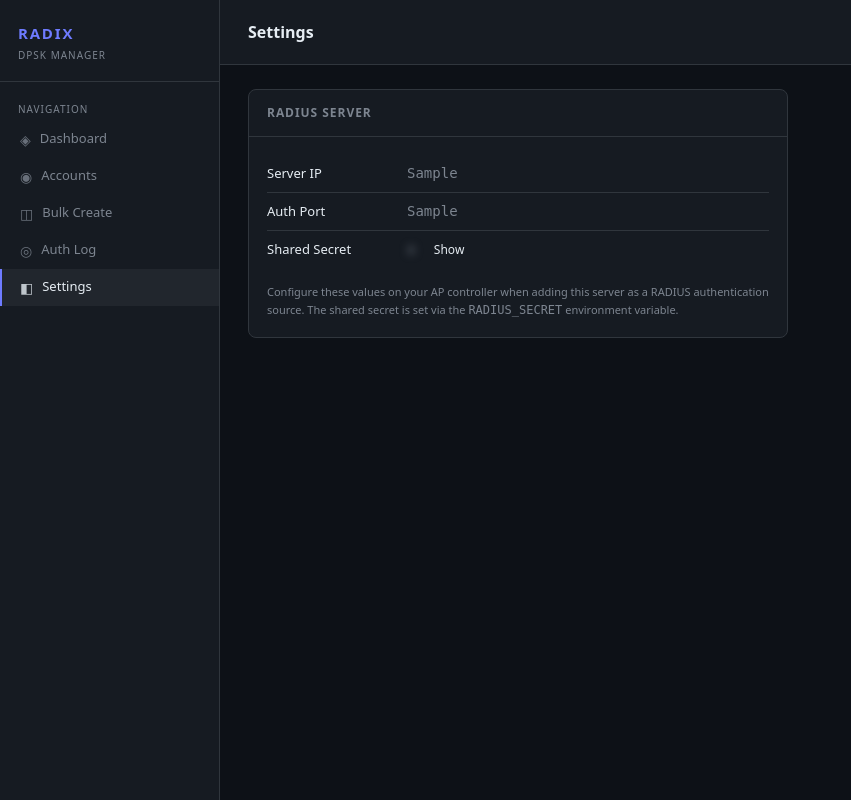
After one commit to alekm/radix, a FastAPI app: template web/templates/settings.html in a window 1280 px wide. The commit adds this page. Shown: the whole page, without its empty margins (0-851 px from the left). Run offline with FastAPI, Linux system fonts and the light colour scheme; the template is opened without the code that fills it: most values are stand-ins (such as "Sample title", 1, 10 or a date in 2020).

Commit message:
Add Settings page with RADIUS connection details
Shows server IP, port 1812, and shared secret (blurred by default)
so the admin has everything needed to configure APs.

Co-Authored-By: Claude Sonnet 4.6 <noreply@anthropic.com>

```diff
--- a/web/main.py
+++ b/web/main.py
@@ -1,6 +1,8 @@
 import csv
 import io
+import os
 import secrets
+import socket
 from fastapi import FastAPI, File, Form, Request, UploadFile
 from fastapi.responses import HTMLResponse, RedirectResponse, StreamingResponse
 from fastapi.staticfiles import StaticFiles
@@ -121,6 +123,22 @@ async def bulk_create(
     )
 
 
+# -- settings -----------------------------------------------------------------
+
+@app.get("/settings", response_class=HTMLResponse)
+async def settings_page(request: Request):
+    try:
+        server_ip = socket.gethostbyname(socket.gethostname())
+    except Exception:
+        server_ip = "unknown"
+    return templates.TemplateResponse("settings.html", {
+        "request": request,
+        "radius_ip": server_ip,
+        "radius_port": 1812,
+        "radius_secret": os.environ.get("RADIUS_SECRET", ""),
+    })
+
+
 # -- logs ---------------------------------------------------------------------
 
 @app.get("/logs", response_class=HTMLResponse)
--- a/web/templates/base.html
+++ b/web/templates/base.html
@@ -36,6 +36,11 @@
           <span class="nav-icon">◎</span> Auth Log
         </a>
       </li>
+      <li>
+        <a href="/settings" class="{{ 'active' if '/settings' in request.url.path else '' }}">
+          <span class="nav-icon">◧</span> Settings
+        </a>
+      </li>
     </ul>
   </div>
 </nav>
--- /dev/null
+++ b/web/templates/settings.html
@@ -0,0 +1,45 @@
+{% extends "base.html" %}
+{% block title %}Settings — RADIX{% endblock %}
+{% block heading %}Settings{% endblock %}
+
+{% block content %}
+
+<div class="card" style="max-width: 540px;">
+  <div class="card-header">
+    <span class="card-title">RADIUS Server</span>
+  </div>
+  <div class="card-body">
+    <table style="width:100%; border-collapse:collapse;">
+      <tr>
+        <td style="padding:8px 0; color:var(--text-muted); font-size:13px; width:140px;">Server IP</td>
+        <td class="mono" style="padding:8px 0; font-size:14px;">{{ radius_ip }}</td>
+      </tr>
+      <tr style="border-top:1px solid var(--border);">
+        <td style="padding:8px 0; color:var(--text-muted); font-size:13px;">Auth Port</td>
+        <td class="mono" style="padding:8px 0; font-size:14px;">{{ radius_port }}</td>
+      </tr>
+      <tr style="border-top:1px solid var(--border);">
+        <td style="padding:8px 0; color:var(--text-muted); font-size:13px;">Shared Secret</td>
+        <td style="padding:8px 0;">
+          <span class="mono" id="secret-val" style="font-size:14px; filter:blur(4px); cursor:pointer;"
+                onclick="this.style.filter='none'; document.getElementById('secret-toggle').textContent='Hide';">
+            {{ radius_secret }}
+          </span>
+          <a id="secret-toggle" href="#" style="margin-left:10px; font-size:12px;"
+             onclick="event.preventDefault();
+                      var el=document.getElementById('secret-val');
+                      if(el.style.filter){el.style.filter='';this.textContent='Hide';}
+                      else{el.style.filter='blur(4px)';this.textContent='Show';}">
+            Show
+          </a>
+        </td>
+      </tr>
+    </table>
+    <p class="text-muted" style="font-size:11px; margin-top:16px;">
+      Configure these values on your AP controller when adding this server as a RADIUS authentication source.
+      The shared secret is set via the <span class="mono">RADIUS_SECRET</span> environment variable.
+    </p>
+  </div>
+</div>
+
+{% endblock %}
```
